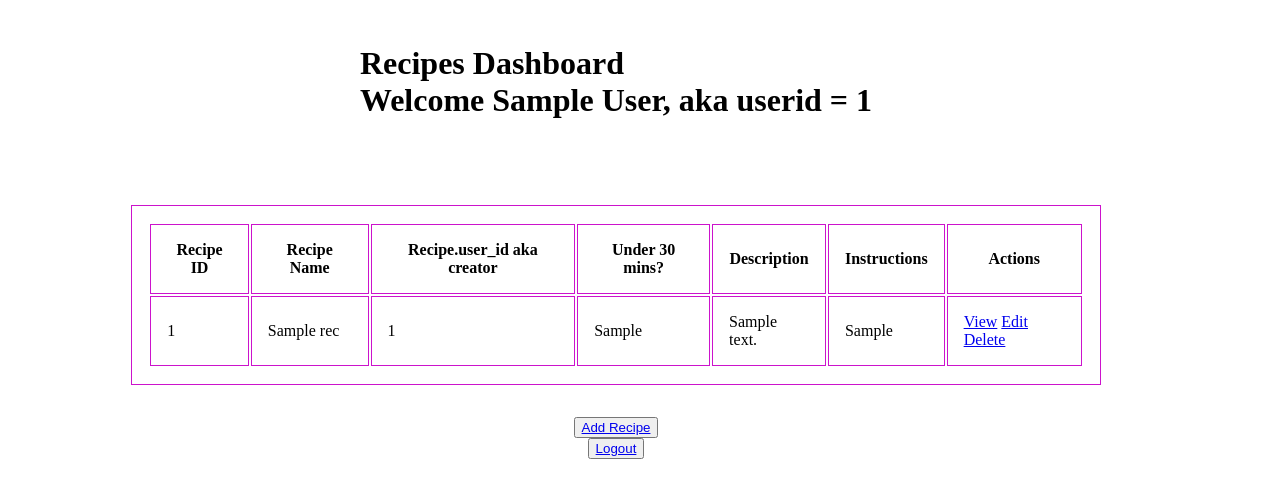
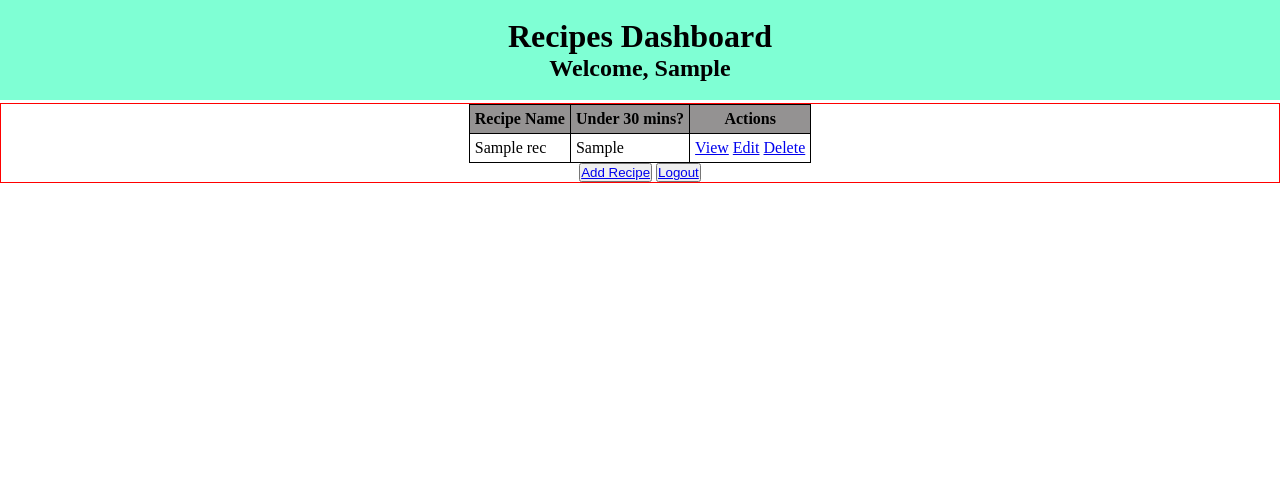
Before and after one commit to jonnyfriendlychicago/01_PFMA_Recipe, a Flask app: template flaskApp/templates/dashboard.html in a window 1280 px wide. Shown: the top 498 px of the page. Run offline with Flask 2, Linux system fonts and the light colour scheme; the template is opened without the code that fills it: most values are stand-ins (such as "Sample title", 1, 10 or a date in 2020).

Commit message:
posted to platform

```diff
--- a/flaskApp/controllers/recipe_ctrl.py
+++ b/flaskApp/controllers/recipe_ctrl.py
@@ -98,7 +98,7 @@ def updateRecipe(recipe_id):
         , 'recipeDesc': request.form['recipeDesc']
         , 'recipeInst': request.form['recipeInst']
         , 'under30min': request.form['under30min']
-        # , 'recipeInst': request.form['recipeInst']
+        , 'dateMade': request.form['dateMade']
     }
     print(request.form['recipeDesc'])
     updateRecipe = recipe_mod.Recipe_cls.updateRecipe(data)
--- a/flaskApp/models/recipe_mod.py
+++ b/flaskApp/models/recipe_mod.py
@@ -38,7 +38,7 @@ class Recipe_cls:
 
     @classmethod
     def updateRecipe (cls, data):
-        q = 'update recipe set recipeName = %(recipeName)s, recipeDesc = %(recipeDesc)s, recipeInst = %(recipeInst)s, under30min = %(under30min)s, updatedAt = NOW() where id = %(recipe_id)s;'
+        q = 'update recipe set recipeName = %(recipeName)s, recipeDesc = %(recipeDesc)s, recipeInst = %(recipeInst)s, under30min = %(under30min)s, dateMade = %(dateMade)s, updatedAt = NOW() where id = %(recipe_id)s;'
         return connectToMySQL(cls.db).query_db(q, data)
 
     @classmethod
--- a/flaskApp/static/css/styles.css
+++ b/flaskApp/static/css/styles.css
@@ -1,51 +1,109 @@
-.multiLine {
-    white-space: pre-line;
+* {
+    margin: 0;
+    padding: 0;
+}
+header {
+    width: 100%;
+    display: flex;
+    justify-content: center;
+    background-color: aquamarine;
+    height: 100px;
+    align-items: center;
 }
 
-.flexrow {
+.header_content_vert {
+    display: flex;
+    flex-direction: column;
+    align-items: center;
+}
+
+main {
+    display: flex;
+    flex-direction: column;
+    justify-content: flex-start;
+    align-items: center;
+    margin-top: 3px;
+    border: 1px solid red;
+}
+
+.table_01, .td_01, .th_01 {
+    border: 1px solid black;
+    border-collapse: collapse;
+}
+
+.td_01, .th_01 {
+    padding: 5px;
+}
+
+.th_01 {
+    background-color:  rgb(148, 146, 146);
+}
+
+.row_01 {
+    display: flex;
+    justify-content: space-around;
+}
+
+.flex_col_01 {
+    flex: 1;
+}
+
+.container_01 {
+    width: 300px;
+    border: 5px solid darkgray;
+}
+/* .flexrow {
     display: flex;
     flex-direction: row;
     justify-content: center;
     align-items: center;
-}
-.flexcolumn {
+} */
+
+/* .flexcolumn {
     display: flex;
     flex-direction: column;
     justify-content: center;
     align-items: center;
-}
-table,
+} */
+
+/* table,
 td,
 tr,
 th {
     border: 1px double #cc13cc;
-    padding: 1em;
-}
-table {
-    margin: 2em;
-}
-body {
+    /* padding: 1em;
+} */
+
+/* table { */
+    /* margin: 2em; */
+/* } */
+
+/* body {
+    display: flex;
+    flex-direction: column;
+    justify-content: flex-start;
+    align-items: center;
+    width: 95%;
+    width: 100%;
+} */
+
+/* body header {
     display: flex;
     flex-direction: column;
     justify-content: center;
     align-items: center;
-    width: 95%;
+    width: 100%;
+
+    background-color: aqua;
 }
-body header {
-    display: flex;
-    flex-direction: column;
-    justify-content: center;
-    align-items: center;
-    width: 85%;
-    margin: 1em;
-}
+
 body header nav {
     display: flex;
     flex-direction: row;
     justify-content: center;
     align-items: center;
     justify-content: space-evenly;
-    width: 95%;
+
 }
 body header nav a {
     text-decoration: none;
@@ -67,7 +125,7 @@ body main .row {
     flex-direction: row;
     justify-content: center;
     align-items: center;
-    width: 95%;
+
     align-items: flex-start;
 }
 body main .row .column {
@@ -75,8 +133,4 @@ body main .row .column {
     flex-direction: column;
     justify-content: center;
     align-items: center;
-    width: 95%;
-}
-body main .row .flights {
-    align-items: flex-start;
-}
+} */
--- a/flaskApp/templates/dashboard.html
+++ b/flaskApp/templates/dashboard.html
@@ -9,9 +9,12 @@
 </head>
 <body>
     <header>
-        <h1>Recipes Dashboard<br>Welcome {{dsp_get_oneUser.fullName()}}, aka userid = {{dsp_get_oneUser.id}} </h1>
+        <div class="header_content_vert">
+            <h1>Recipes Dashboard</h1>
+            <h2>Welcome, {{dsp_get_oneUser.firstName}}</h2>
+        </div>
     </header>
-    <div class="messages">
+    <div >
         {% with messages = get_flashed_messages() %}
             {%if messages %}
                 {% for m in messages %}
@@ -20,27 +23,26 @@
             {% endif %}
         {% endwith %}
     </div>
+    <main>
 
-    <main>
-        <table>
+        <table class="table_01" >
             <tr>
-                <th>Recipe ID</th>
-                <th>Recipe Name</th>
-                <th>Recipe.user_id aka creator</th>
-                <th>Under 30 mins?</th>
-                <th>Description</th>
-                <th>Instructions</th>
-                <th>Actions</th>
+                <th class="th_01">Recipe Name</th>
+                <th class="th_01">Under 30 mins?</th>
+                <th class="th_01">Actions</th>
             </tr>
             {% for rec in dsp_get_allRecipe %}
                 <tr>
-                    <td>{{rec.id}}</td>
-                    <td>{{rec.recipeName}}</td>
-                    <td>{{rec.user_id}} </td>
-                    <td>{{rec.under30min}}</td>
-                    <td>{{rec.recipeDesc}}</td>
-                    <td>{{rec.recipeInst}}</td>
-                    <td class="studentTblData">
+                    <td class="td_01">{{rec.recipeName}}</td>
+                    <td class="td_01">
+                        {%if rec.under30min %}
+                            {{rec.under30min}}
+                        {% else %}
+
+                        {% endif %}
+
+                    </td>
+                    <td class="td_01">
                         <a href="/recipe/{{rec.id}}/">View</a>
                         {%if dsp_get_oneUser.id ==  rec.user_id %}
                             <a href="/recipe/{{rec.id}}/edit/">Edit</a>
@@ -50,8 +52,10 @@
                 </tr>
             {% endfor %}
         </table>
-        <button> <a href="/recipe/add/">Add Recipe</a></button>
-        <button> <a href="/logout/">Logout</a></button>
+        <div class="">
+            <button> <a href="/recipe/add/">Add Recipe</a></button>
+            <button> <a href="/logout/">Logout</a></button>
+        </div>
     </main>
 
 
@@ -59,6 +63,5 @@
     <footer>
 
     </footer>
-    <script type="text/javascript" src="{{ url_for('static', filename='js/scripts.js')}}"></script>
 </body>
 </html>
--- a/flaskApp/templates/recipeAdd.html
+++ b/flaskApp/templates/recipeAdd.html
@@ -4,6 +4,7 @@
     <meta charset="UTF-8">
     <meta http-equiv="X-UA-Compatible" content="IE=edge">
     <meta name="viewport" content="width=device-width, initial-scale=1.0">
+    <link rel="stylesheet" href="{{ url_for('static', filename='css/styles.css') }}">
     <title>Add a Recipe</title>
 </head>
 <body>
```
Also changed, not shown: flaskApp/templates/index.html (+9 -2 lines), flaskApp/templates/recipeEdit.html (+12 -3 lines), flaskApp/templates/recipeView.html (+28 -16 lines), 3 other files.
